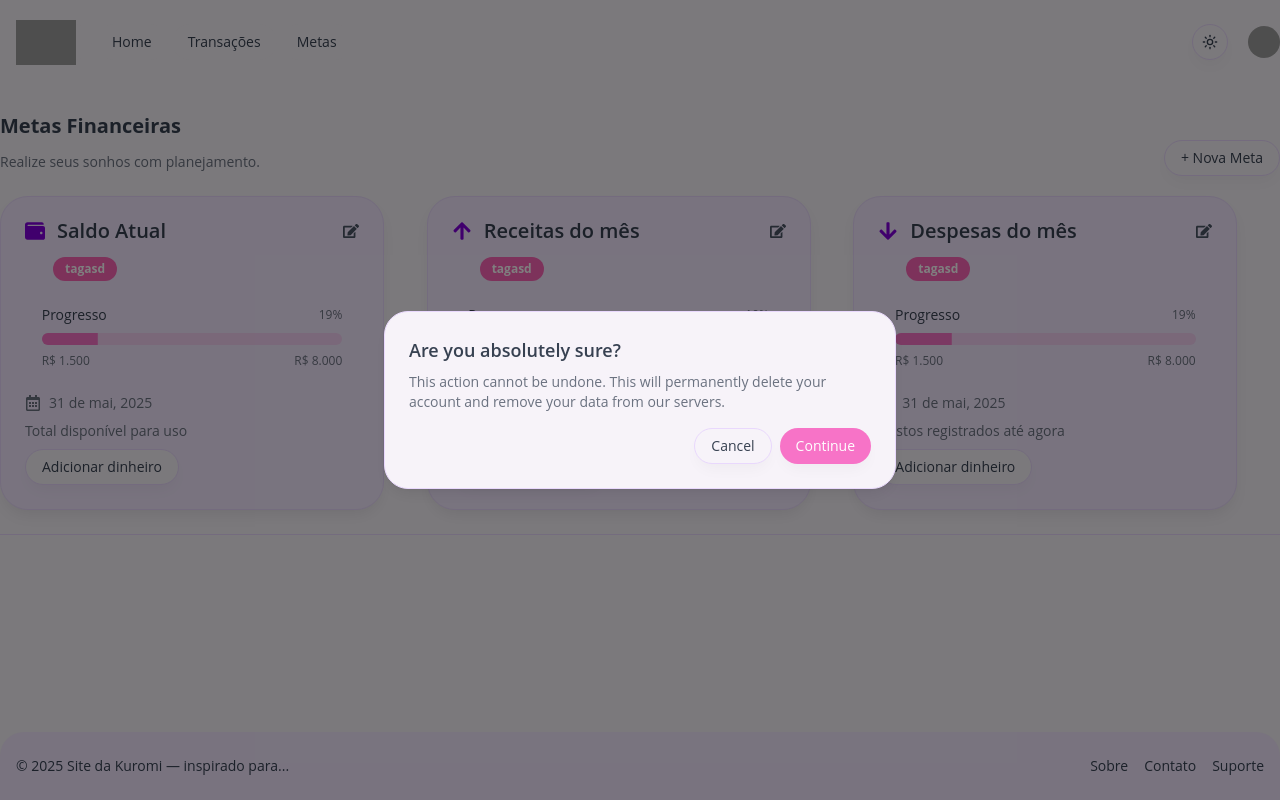
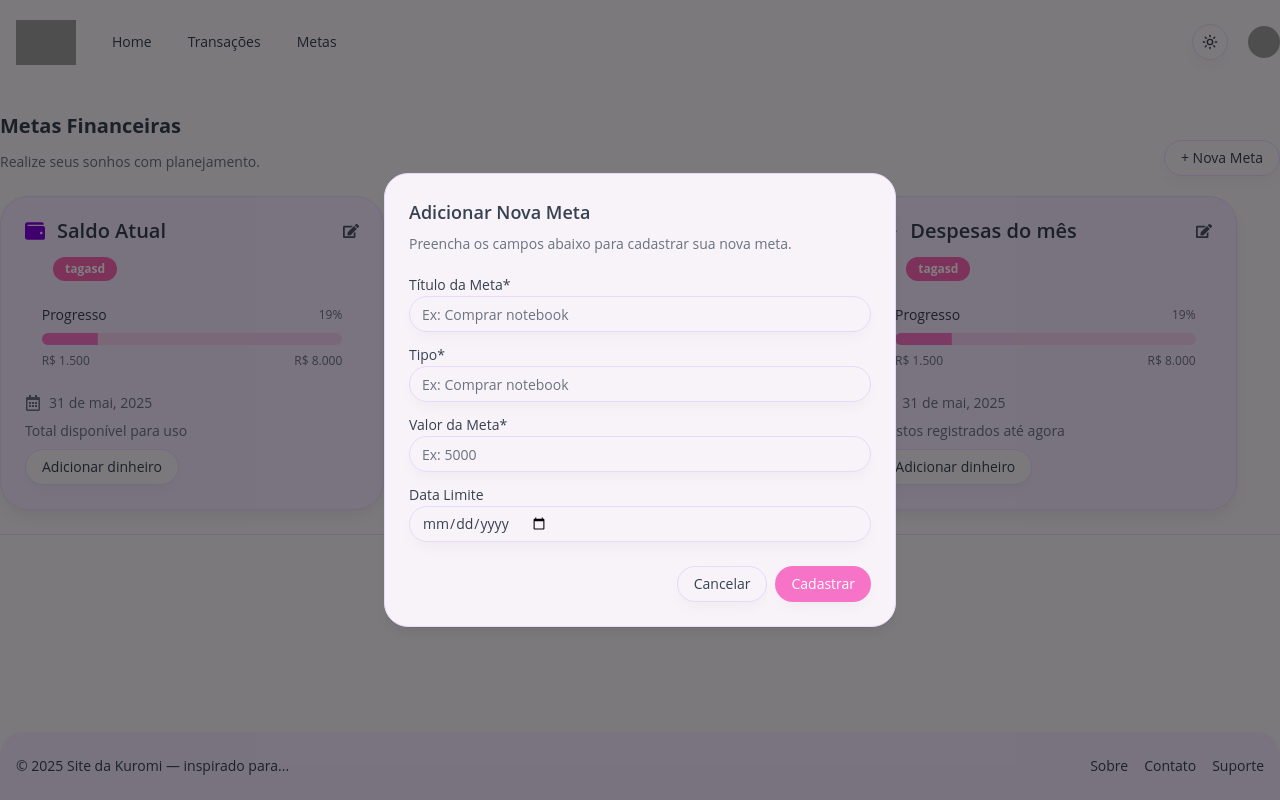
Before and after one commit to davithekid/finances, a Next.js app in the folder front-end/app/: page /metas in a window 1280 px wide. Both pictures are taken after a click on the button "+ Nova Meta". Built offline with nearby package versions, Linux system fonts and the light colour scheme; grey boxes are pictures that could not be loaded.

Commit message:
feat: dialogs de metas

```diff
--- a/front-end/app/src/components/dialogs/dinheiroMetas.jsx
+++ b/front-end/app/src/components/dialogs/dinheiroMetas.jsx
@@ -1,3 +1,5 @@
+"use client"
+
 import {
   AlertDialog,
   AlertDialogAction,
@@ -10,6 +12,8 @@ import {
   AlertDialogTrigger,
 } from "@/components/ui/alert-dialog"
 import { Button } from "@/components/ui/button"
+import { Input } from "@/components/ui/input"
+import { Label } from "@/components/ui/label"
 
 export function AlertDialogAdicionar() {
   return (
@@ -17,17 +21,25 @@ export function AlertDialogAdicionar() {
       <AlertDialogTrigger asChild>
         <Button variant="outline">Adicionar dinheiro</Button>
       </AlertDialogTrigger>
-      <AlertDialogContent>
+      <AlertDialogContent className="max-w-md">
         <AlertDialogHeader>
-          <AlertDialogTitle>Are you absolutely sure?</AlertDialogTitle>
+          <AlertDialogTitle>Adicionar Dinheiro</AlertDialogTitle>
           <AlertDialogDescription>
-            This action cannot be undone. This will permanently delete your
-            account and remove your data from our servers.
+            Preencha o valor que deseja adicionar à sua conta.
           </AlertDialogDescription>
         </AlertDialogHeader>
+
+        <div className="grid gap-4 py-2">
+          <div className="grid gap-1">
+            <Label htmlFor="valor">Valor</Label>
+            <Input id="valor" placeholder="Ex: 500" />
+          </div>
+
+        </div>
+
         <AlertDialogFooter>
-          <AlertDialogCancel>Cancel</AlertDialogCancel>
-          <AlertDialogAction>Continue</AlertDialogAction>
+          <AlertDialogCancel>Cancelar</AlertDialogCancel>
+          <AlertDialogAction>Adicionar</AlertDialogAction>
         </AlertDialogFooter>
       </AlertDialogContent>
     </AlertDialog>
--- a/front-end/app/src/components/dialogs/metas.jsx
+++ b/front-end/app/src/components/dialogs/metas.jsx
@@ -1,3 +1,5 @@
+"use client"
+
 import {
   AlertDialog,
   AlertDialogAction,
@@ -10,6 +12,8 @@ import {
   AlertDialogTrigger,
 } from "@/components/ui/alert-dialog"
 import { Button } from "@/components/ui/button"
+import { Input } from "@/components/ui/input"
+import { Label } from "@/components/ui/label"
 
 export function AlertDialogMetas() {
   return (
@@ -17,17 +21,38 @@ export function AlertDialogMetas() {
       <AlertDialogTrigger asChild>
         <Button variant="outline">+ Nova Meta</Button>
       </AlertDialogTrigger>
-      <AlertDialogContent>
+      <AlertDialogContent className="max-w-md">
         <AlertDialogHeader>
-          <AlertDialogTitle>Are you absolutely sure?</AlertDialogTitle>
+          <AlertDialogTitle>Adicionar Nova Meta</AlertDialogTitle>
           <AlertDialogDescription>
-            This action cannot be undone. This will permanently delete your
-            account and remove your data from our servers.
+            Preencha os campos abaixo para cadastrar sua nova meta.
           </AlertDialogDescription>
         </AlertDialogHeader>
+
+        <div className="grid gap-4 py-2">
+          <div className="grid gap-1">
+            <Label htmlFor="titulo">Título da Meta*</Label>
+            <Input id="titulo" placeholder="Ex: Comprar notebook" />
+          </div>
+          <div className="grid gap-1">
+            <Label htmlFor="tipo">Tipo*</Label>
+            <Input id="tipo" placeholder="Ex: Comprar notebook" />
+          </div>
+
+          <div className="grid gap-1">
+            <Label htmlFor="valor">Valor da Meta*</Label>
+            <Input id="valor" type="number" placeholder="Ex: 5000" />
+          </div>
+
+          <div className="grid gap-1">
+            <Label htmlFor="data">Data Limite</Label>
+            <Input id="data" type="date" />
+          </div>
+        </div>
+
         <AlertDialogFooter>
-          <AlertDialogCancel>Cancel</AlertDialogCancel>
-          <AlertDialogAction>Continue</AlertDialogAction>
+          <AlertDialogCancel>Cancelar</AlertDialogCancel>
+          <AlertDialogAction>Cadastrar</AlertDialogAction>
         </AlertDialogFooter>
       </AlertDialogContent>
     </AlertDialog>
```
